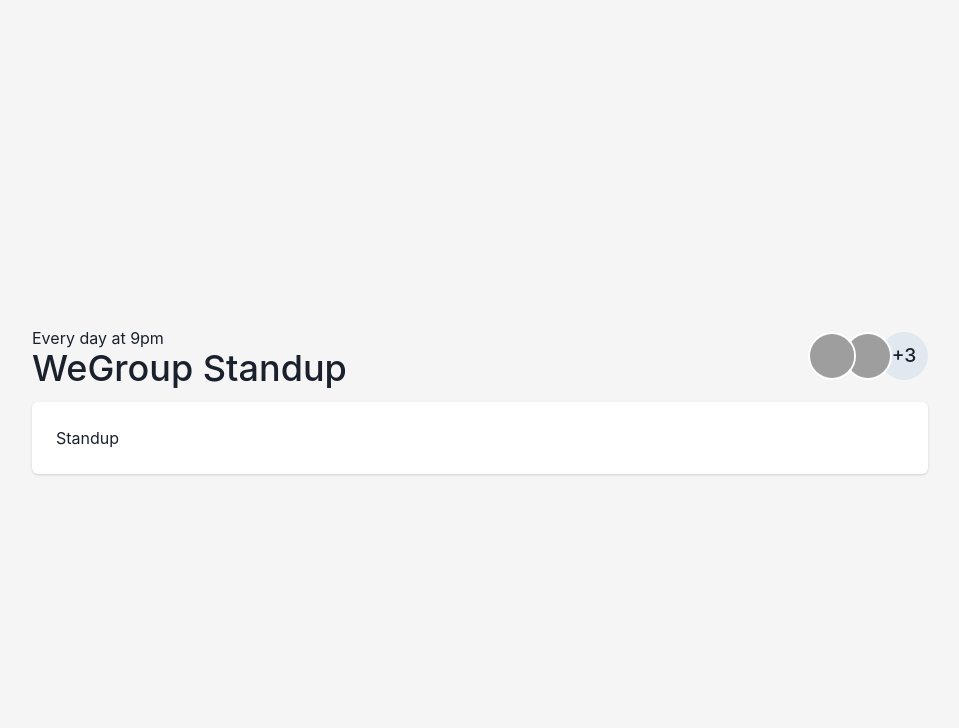
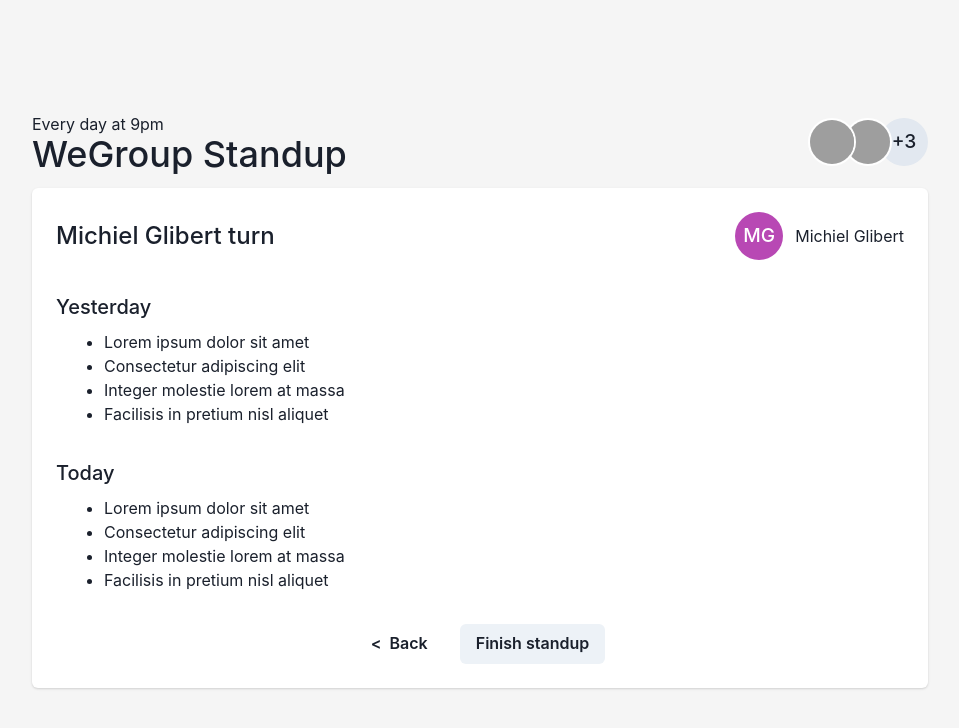
Before and after one commit to michielglibert/bumpi, a React (Vite) app: page /rooms/1/standup in a window 1280 px wide. Shown: the top 728 px of the page, without its empty margins (160-1119 px from the left). Built offline with nearby package versions, Linux system fonts and the light colour scheme; grey boxes are pictures that could not be loaded.

Commit message:
Add standup page

```diff
--- /dev/null
+++ b/src/components/AvatarWithUser.tsx
@@ -0,0 +1,15 @@
+import { Text, Avatar, HStack } from "@chakra-ui/react";
+import React from "react";
+
+interface Props {
+  username: string;
+}
+
+export const AvatarWithUser: React.FC<Props> = ({ username }) => {
+  return (
+    <HStack spacing="3">
+      <Avatar name={username} />
+      <Text>{username}</Text>
+    </HStack>
+  );
+};
--- /dev/null
+++ b/src/features/rooms/components/room/RoomSection.tsx
@@ -0,0 +1,24 @@
+import { VStack, Text, SimpleGrid } from "@chakra-ui/react";
+import React from "react";
+import { AvatarWithUser } from "../../../../components/AvatarWithUser";
+
+interface Props {
+  status: string;
+}
+
+export const RoomSection: React.FC<Props> = ({ status }) => {
+  return (
+    <VStack align="stretch" spacing="6">
+      <Text fontSize="2xl" fontWeight="medium">
+        {status}
+      </Text>
+      <SimpleGrid columns={3} gap="6">
+        <AvatarWithUser username="Michiel Glibert" />
+        <AvatarWithUser username="Michiel Glibert" />
+        <AvatarWithUser username="Michiel Glibert" />
+        <AvatarWithUser username="Michiel Glibert" />
+        <AvatarWithUser username="Michiel Glibert" />
+      </SimpleGrid>
+    </VStack>
+  );
+};
--- /dev/null
+++ b/src/features/rooms/components/standup/StandupFooter.tsx
@@ -0,0 +1,21 @@
+import { Box, Button, HStack, Text } from "@chakra-ui/react";
+import React from "react";
+import { Link } from "react-router-dom";
+
+export const StandupFooter: React.FC = () => {
+  return (
+    <HStack justify="center" spacing="4">
+      <Button
+        as={Link}
+        to="/rooms/1"
+        variant="ghost"
+        leftIcon={<Text>{"<"}</Text>}
+      >
+        Back
+      </Button>
+      <Button as={Link} to="/rooms/1/summary">
+        Finish standup
+      </Button>
+    </HStack>
+  );
+};
--- /dev/null
+++ b/src/features/rooms/components/standup/StandupHeader.tsx
@@ -0,0 +1,18 @@
+import { Text, HStack } from "@chakra-ui/react";
+import React from "react";
+import { AvatarWithUser } from "../../../../components/AvatarWithUser";
+
+interface Props {
+  username: string;
+}
+
+export const StandupHeader: React.FC<Props> = ({ username }) => {
+  return (
+    <HStack justify="space-between" spacing="4" w="100%">
+      <Text fontSize="2xl" fontWeight="medium">
+        {username} turn
+      </Text>
+      <AvatarWithUser username={username} />
+    </HStack>
+  );
+};
--- /dev/null
+++ b/src/features/rooms/components/standup/StandupSection.tsx
@@ -0,0 +1,22 @@
+import { VStack, Text, UnorderedList, ListItem } from "@chakra-ui/react";
+import React from "react";
+
+interface Props {
+  status: string;
+}
+
+export const StandupSection: React.FC<Props> = ({ status }) => {
+  return (
+    <VStack align="stretch">
+      <Text fontSize="xl" fontWeight="medium">
+        {status}
+      </Text>
+      <UnorderedList pl="8">
+        <ListItem>Lorem ipsum dolor sit amet</ListItem>
+        <ListItem>Consectetur adipiscing elit</ListItem>
+        <ListItem>Integer molestie lorem at massa</ListItem>
+        <ListItem>Facilisis in pretium nisl aliquet</ListItem>
+      </UnorderedList>
+    </VStack>
+  );
+};
--- a/src/features/rooms/routes/rooms.tsx
+++ b/src/features/rooms/routes/rooms.tsx
@@ -1,6 +1,18 @@
-import { Box } from "@chakra-ui/react";
+import { Button, Center, VStack } from "@chakra-ui/react";
 import React from "react";
+import { Link } from "react-router-dom";
+import { RoomSection } from "../components/room/RoomSection";
 
 export const Rooms: React.FC = () => {
-  return <Box>Welcome to rooms</Box>;
+  return (
+    <VStack spacing="8" align="stretch">
+      <RoomSection status="Ready" />
+      <RoomSection status="Preparing" />
+      <Center>
+        <Button as={Link} to="/rooms/1/standup">
+          Start standup
+        </Button>
+      </Center>
+    </VStack>
+  );
 };
--- a/src/features/rooms/routes/standup.tsx
+++ b/src/features/rooms/routes/standup.tsx
@@ -1,6 +1,16 @@
-import { Box } from "@chakra-ui/react";
+import { VStack } from "@chakra-ui/react";
 import React from "react";
+import { StandupFooter } from "../components/standup/StandupFooter";
+import { StandupHeader } from "../components/standup/StandupHeader";
+import { StandupSection } from "../components/standup/StandupSection";
 
 export const Standup: React.FC = () => {
-  return <Box>Standup</Box>;
+  return (
+    <VStack spacing="8" align="stretch">
+      <StandupHeader username="Michiel Glibert" />
+      <StandupSection status="Yesterday" />
+      <StandupSection status="Today" />
+      <StandupFooter />
+    </VStack>
+  );
 };
```
